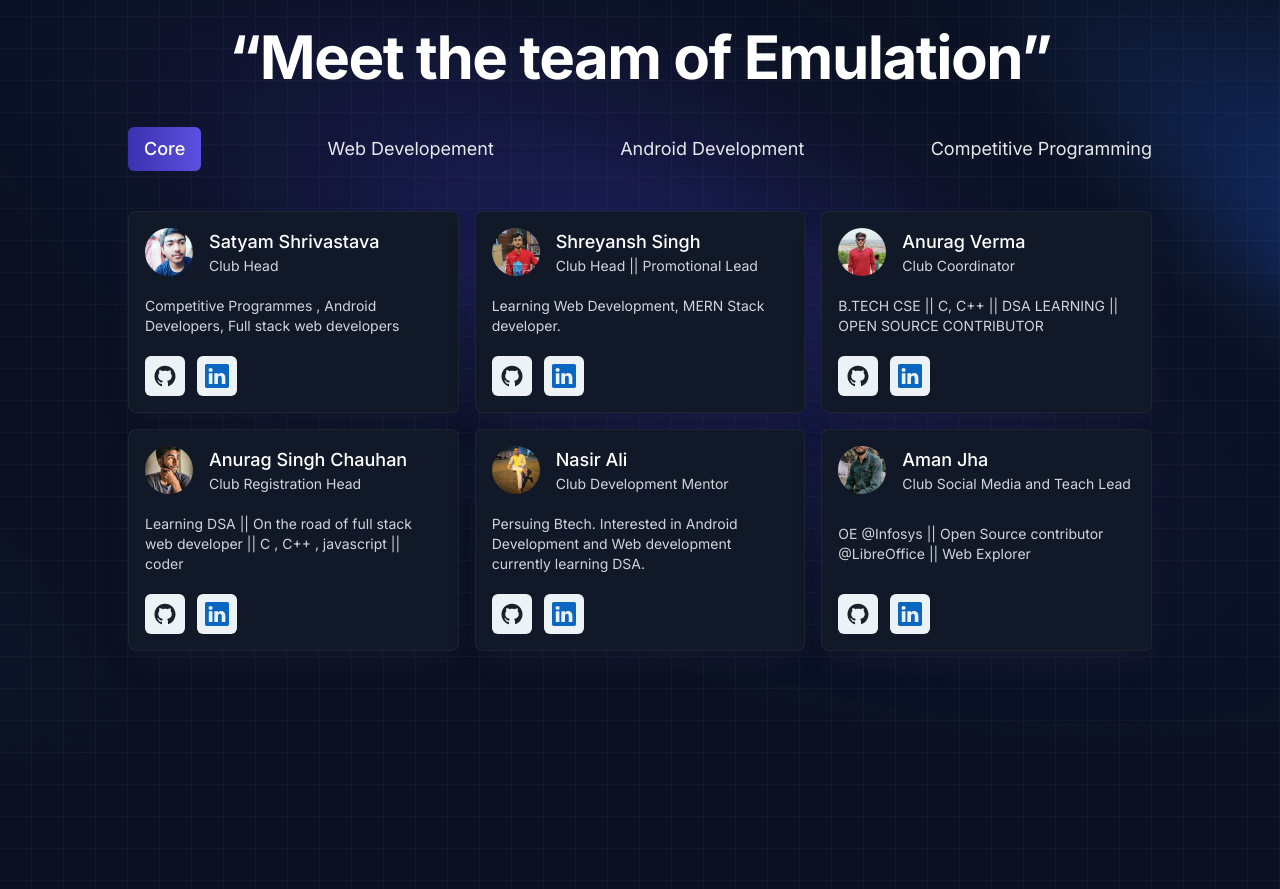
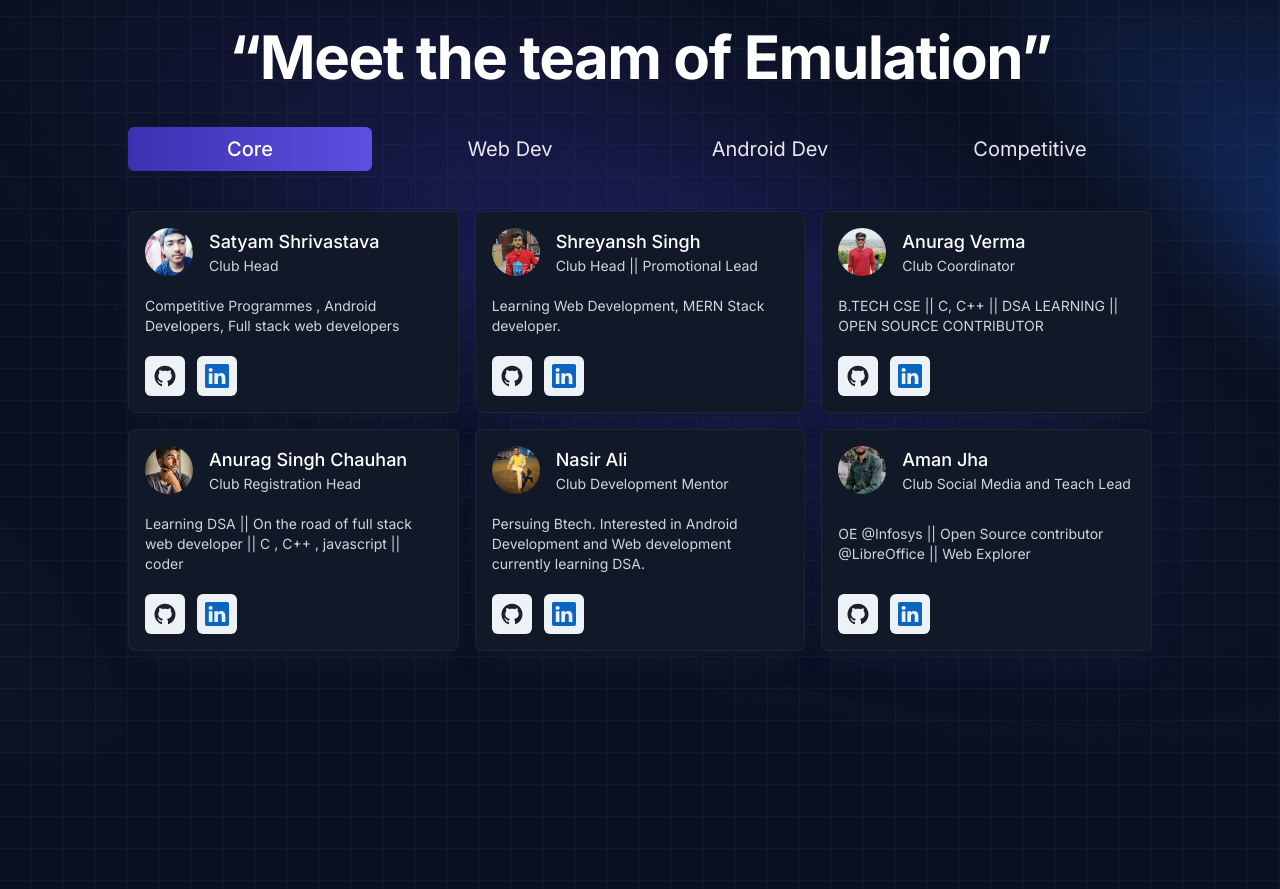
Before and after one commit to tarunfy/Emulation, a Next.js app: page / in a window 1280 px wide. Shown: the part 1520-2409 px from the top of the page. Built offline with nearby package versions, Linux system fonts and the light colour scheme.

Commit message:
fixed teams responsivessness

```diff
--- a/components/Team/AndroidDevTeam.jsx
+++ b/components/Team/AndroidDevTeam.jsx
@@ -4,7 +4,7 @@ import Card from "../Card";
 const AndroidDevTeam = () => {
   return (
     <div className="mt-10">
-      <div className="grid grid-cols-3 gap-4">
+      <div className="grid  sm:grid-cols-3 grid-cols-2 gap-4">
         {data.android.map((member, index) => (
           <Card key={index} info={member} />
         ))}
--- a/components/Team/CompetitveTeam.jsx
+++ b/components/Team/CompetitveTeam.jsx
@@ -4,7 +4,7 @@ import Card from "../Card";
 const CompetitveTeam = () => {
   return (
     <div className="mt-10">
-      <div className="grid grid-cols-3 gap-4">
+      <div className="grid sm:grid-cols-3 grid-cols-2 gap-4">
         {data.competitive.map((member, index) => (
           <Card key={index} info={member} />
         ))}
--- a/components/Team/CoreTeam.jsx
+++ b/components/Team/CoreTeam.jsx
@@ -4,7 +4,7 @@ import Card from "../Card";
 const CoreTeam = () => {
   return (
     <div className="mt-10">
-      <div className="grid grid-cols-3 gap-4">
+      <div className="grid md:grid-cols-3 grid-cols-2 gap-4">
         {data.core.map((member, index) => (
           <Card key={index} info={member} />
         ))}
--- a/components/Team/WebDevTeam.jsx
+++ b/components/Team/WebDevTeam.jsx
@@ -4,7 +4,7 @@ import Card from "../Card";
 const WebDevTeam = () => {
   return (
     <div className="mt-10">
-      <div className="grid grid-cols-3 gap-4">
+      <div className="grid  sm:grid-cols-3 grid-cols-2 gap-4">
         {data.web.map((member, index) => (
           <Card key={index} info={member} />
         ))}
--- a/components/Team/index.jsx
+++ b/components/Team/index.jsx
@@ -8,47 +8,43 @@ const Team = () => {
   const [team, setTeam] = useState("core");
   return (
     <div className="relative after:inset-0 after:z-0  after:bg-center after:bg-no-repeat after:bg-team-bg after:absolute py-32">
-      <div className="relative z-20 max-w-5xl mx-auto space-y-10">
+      <div className="relative z-20 max-w-5xl px-10 xl:px-0 mx-auto space-y-10">
         <h1 className="text-white text-center text-6xl font-bold tracking-tight">
           “Meet the team of Emulation”
         </h1>
 
-        <ul className="flex w-full items-center justify-between space-x-4 text-white/90 font-normal text-lg">
+        <ul className="grid w-full sm:grid-cols-4 grid-cols-2 sm:gap-4 gap-2 text-center text-white/90 font-normal  sm:text-sm md:text-base lg:text-xl text-2xl flex-wrap">
           <li
             className={`${
               team === "core" &&
-              "bg-gradient-to-r from-[#3b31b0] to-[#5c50e1] text-white px-4 py-2 rounded-md font-medium"
-            }`}
+              "bg-gradient-to-r from-[#3b31b0] to-[#5c50e1] text-white  rounded-md font-medium"
+            } px-4 py-2`}
           >
             <button onClick={() => setTeam("core")}>Core</button>
           </li>
           <li
             className={`${
               team === "web" &&
-              "bg-gradient-to-r from-[#3b31b0] to-[#5c50e1] text-white font-medium px-4 py-2 rounded-md"
-            } `}
+              "bg-gradient-to-r from-[#3b31b0] to-[#5c50e1] text-white font-medium rounded-md"
+            } px-4 py-2 `}
           >
-            <button onClick={() => setTeam("web")}>Web Developement</button>
+            <button onClick={() => setTeam("web")}>Web Dev</button>
           </li>
           <li
             className={`${
               team === "android" &&
-              "bg-gradient-to-r from-[#3b31b0] to-[#5c50e1] text-white px-4 py-2 font-medium rounded-md"
-            }`}
+              "bg-gradient-to-r from-[#3b31b0] to-[#5c50e1] text-white font-medium rounded-md"
+            }  px-4 py-2`}
           >
-            <button onClick={() => setTeam("android")}>
-              Android Development
-            </button>
+            <button onClick={() => setTeam("android")}>Android Dev</button>
           </li>
           <li
             className={`${
               team === "competitive" &&
-              "bg-gradient-to-r from-[#3b31b0] to-[#5c50e1] text-white px-4 py-2 rounded-md font-medium"
-            }`}
+              "bg-gradient-to-r from-[#3b31b0] to-[#5c50e1]  text-white rounded-md font-medium"
+            }  px-4 py-2`}
           >
-            <button onClick={() => setTeam("competitive")}>
-              Competitive Programming
-            </button>
+            <button onClick={() => setTeam("competitive")}>Competitive</button>
           </li>
         </ul>
 
```
